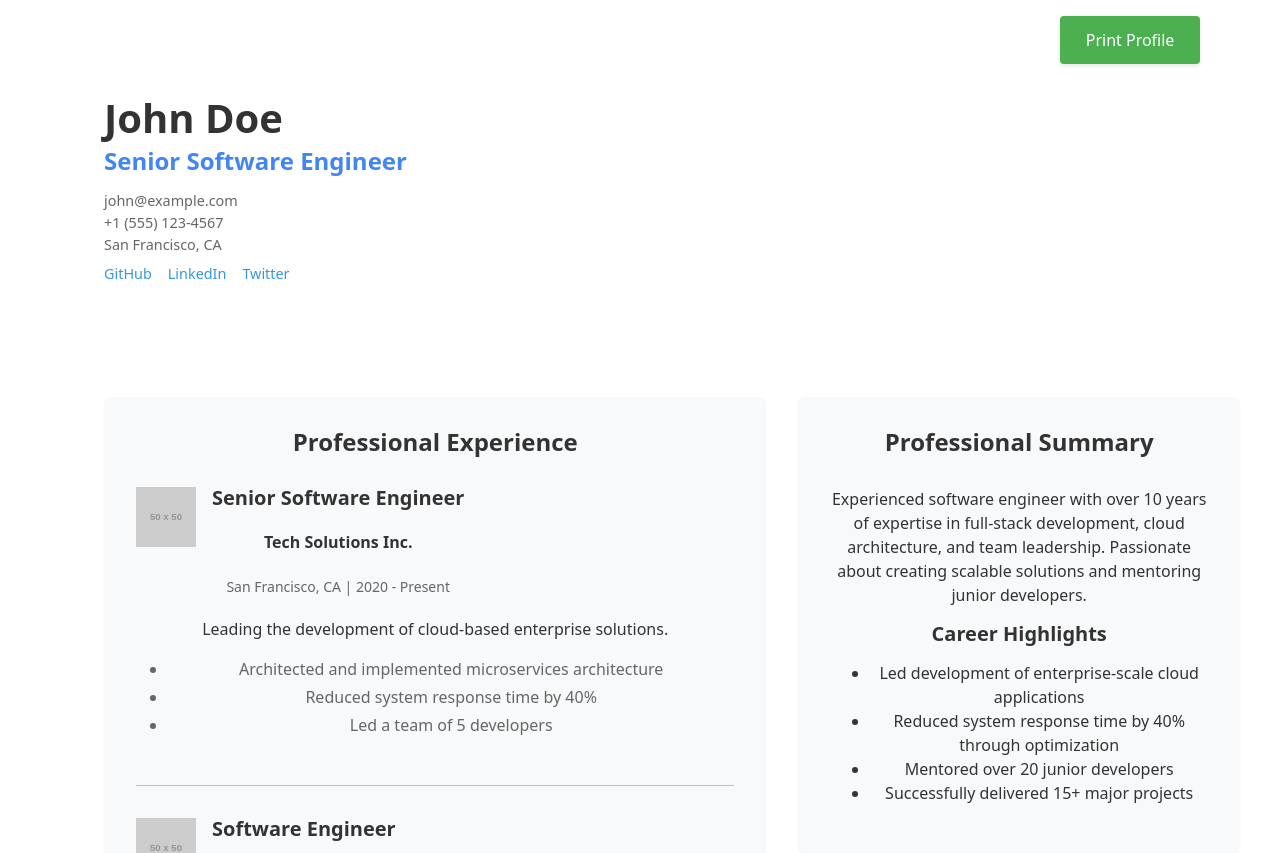
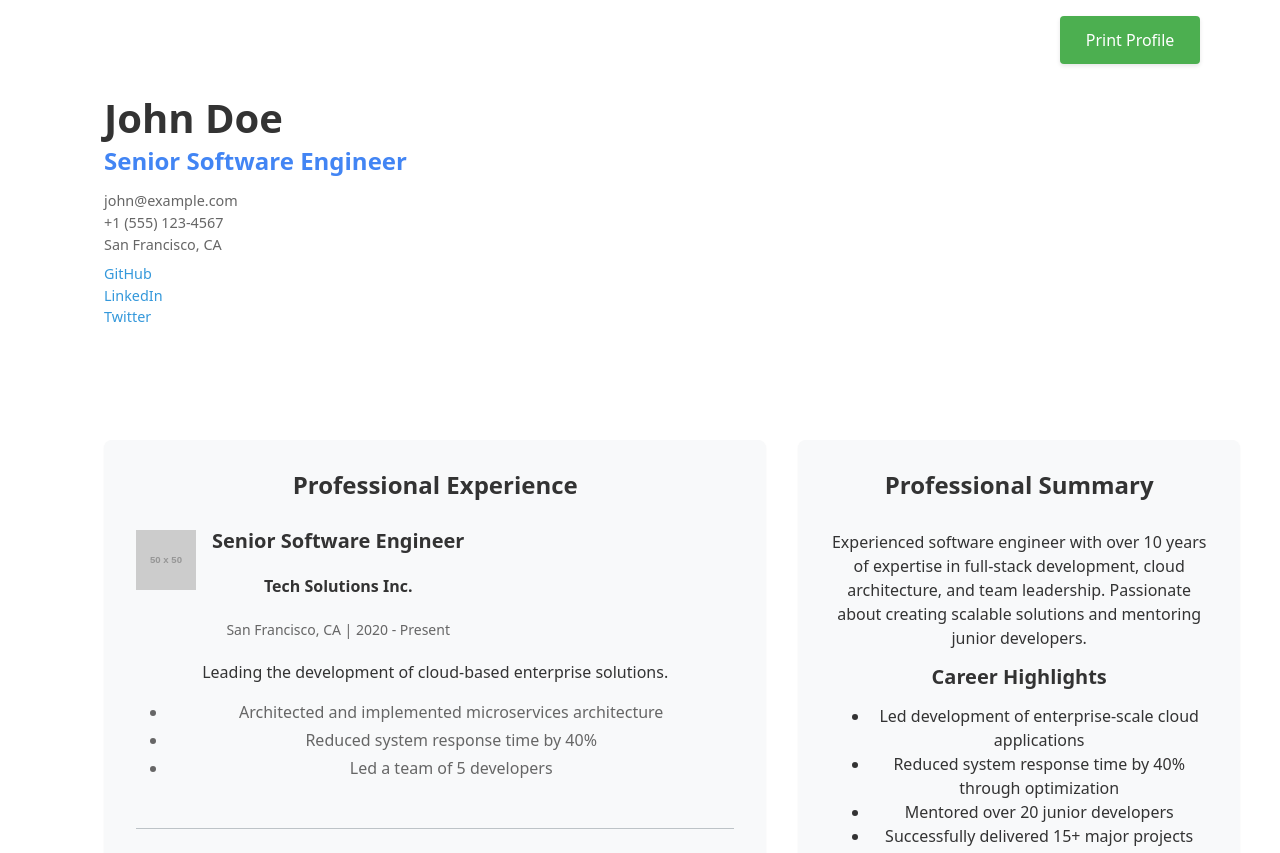
Before and after one commit to ku01/profipage, a React (Vite) app: page / in a window 1280 px wide. Shown: the top 853 px of the page. Built offline with nearby package versions, Linux system fonts and the light colour scheme.

Commit message:
Adjust social links

```diff
--- a/src/App.css
+++ b/src/App.css
@@ -106,7 +106,8 @@
 
 .social-links {
   display: flex;
-  gap: 1rem;
+  flex-direction: column;
+  gap: 0;
   margin-top: 0.5rem;
 }
 
@@ -114,6 +115,7 @@
   color: #3498DB;
   text-decoration: none;
   transition: color 150ms ease-in-out;
+  display: block;
 }
 
 .social-links a:hover {
@@ -573,14 +575,12 @@ section h3 {
     break-inside: avoid;
   }
 
-  /* Handle links appropriately without adding URLs */
-  a {
-    text-decoration: inherit;
-    color: inherit;
-  }
-
-  a[href]:after {
-    content: none;
+  /* Show full URLs for social links in print version */
+  .social-links a[href]:after {
+    content: ": " attr(href);
+    font-size: 0.9em;
+    font-style: italic;
+    display: inline-block;
   }
 
   /* Ensure images print properly */
```
